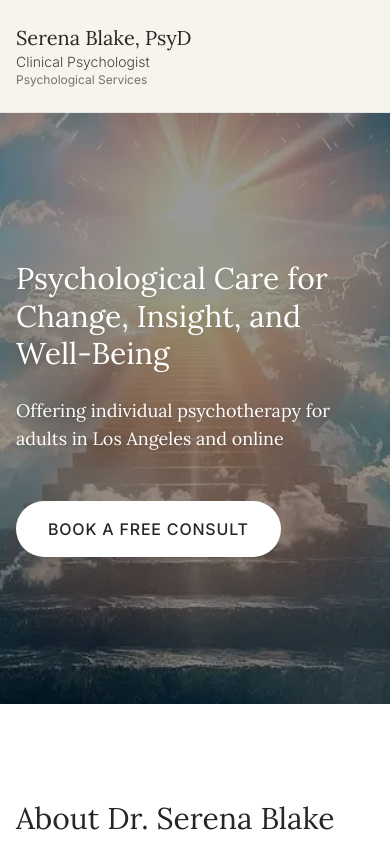
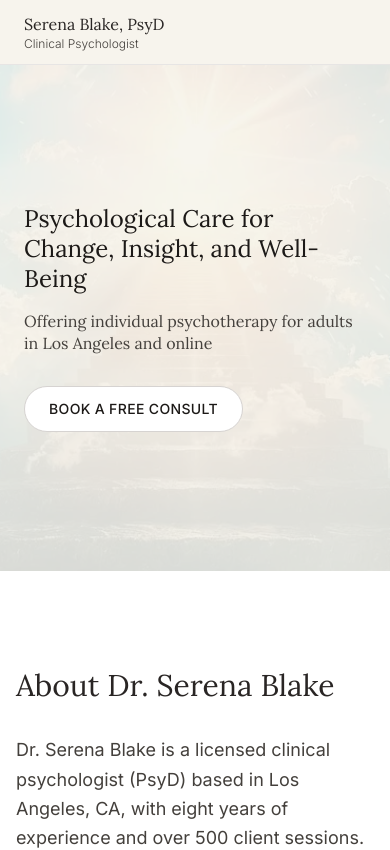
Before and after one commit to beyonder07/InternA, a Next.js app: page / in a window 390 px wide. Shown: the top 850 px of the page. Built offline with nearby package versions, Linux system fonts and the light colour scheme.

Commit message:
Pixel-perfect match to drjenniferhahm.com: header, hero, services, about, footer, spacing, and polish

```diff
--- a/app/globals.css
+++ b/app/globals.css
@@ -50,9 +50,34 @@ html {
 }
 
 body {
-  @apply font-sans text-stone-700 bg-[#f7f4ed] antialiased;
+  @apply font-sans text-stone-700 bg-[#f7f4ed] antialiased leading-relaxed;
+  font-family: 'Inter', sans-serif;
 }
 
 h1, h2, h3, h4, h5, h6, .font-serif {
   font-family: 'Lora', serif;
 }
+
+.section-spacing {
+  @apply py-20 md:py-24;
+}
+
+.prose {
+  @apply max-w-none text-lg leading-relaxed;
+}
+
+input, textarea, select {
+  @apply border border-stone-300 rounded-md px-3 py-2 focus:outline-none focus:ring-2 focus:ring-stone-400 transition-all duration-200;
+}
+
+input[type="checkbox"] {
+  @apply h-4 w-4 rounded border-stone-300 focus:ring-2 focus:ring-stone-400 accent-stone-700;
+}
+
+label {
+  @apply text-sm font-medium text-stone-700;
+}
+
+button {
+  @apply transition-all duration-300;
+}
--- a/components/Footer.tsx
+++ b/components/Footer.tsx
@@ -1,12 +1,12 @@
 export default function Footer() {
   return (
-    <footer className="bg-[#f7f4ed] text-stone-400 py-8 px-4 border-t border-stone-200 text-center text-sm font-light mt-12">
-      <div className="max-w-4xl mx-auto">
-        <div className="mb-2 font-serif text-stone-700">Serena Blake, PsyD</div>
-        <div className="mb-2">Clinical Psychologist</div>
-        <div className="mb-2">1287 Maplewood Drive, Los Angeles, CA 90026</div>
-        <div className="mb-2">(323) 555-0192 &nbsp;|&nbsp; <a href="mailto:serena@blakepsychology.com" className="underline hover:text-stone-600">serena@blakepsychology.com</a></div>
-        <div className="mt-4">© {new Date().getFullYear()} Serena Blake, PsyD. All rights reserved.</div>
+    <footer className="bg-[#f7f4ed] text-stone-400 py-6 px-6 md:px-8 border-t border-stone-200 text-center text-xs font-light">
+      <div className="max-w-[700px] mx-auto">
+        <div className="mb-1 font-serif text-stone-700">Serena Blake, PsyD</div>
+        <div className="mb-1">Clinical Psychologist</div>
+        <div className="mb-1">1287 Maplewood Drive, Los Angeles, CA 90026</div>
+        <div className="mb-1">(323) 555-0192 &nbsp;|&nbsp; <a href="mailto:serena@blakepsychology.com" className="underline transition-all duration-300 hover:text-stone-600 focus:text-stone-700">serena@blakepsychology.com</a></div>
+        <div className="mt-2">© {new Date().getFullYear()} Serena Blake, PsyD. All rights reserved.</div>
       </div>
     </footer>
   );
--- a/components/Header.tsx
+++ b/components/Header.tsx
@@ -2,14 +2,13 @@ import Link from 'next/link';
 
 export default function Header() {
   return (
-    <header className="sticky top-0 z-50 bg-[#f7f4ed] border-b border-stone-200">
-      <div className="max-w-7xl mx-auto flex items-center justify-between px-4 md:px-16 py-6">
-        <div className="flex flex-col">
-          <span className="text-xl md:text-2xl font-serif font-light text-stone-800">Serena Blake, PsyD</span>
-          <span className="text-sm md:text-md font-light text-stone-700">Clinical Psychologist</span>
-          <span className="text-xs md:text-sm text-stone-500">Psychological Services</span>
+    <header className="sticky top-0 z-40 bg-[#f7f4ed] border-b border-stone-200">
+      <div className="max-w-5xl mx-auto flex items-center justify-between px-6 md:px-8 py-3">
+        <div className="flex flex-col leading-tight">
+          <span className="text-base md:text-lg font-serif font-light text-stone-800">Serena Blake, PsyD</span>
+          <span className="text-xs md:text-sm font-light text-stone-700">Clinical Psychologist</span>
         </div>
-        <nav className="hidden md:flex gap-8 text-stone-700 font-medium text-base md:text-lg">
+        <nav className="hidden md:flex gap-6 text-stone-700 font-medium text-sm md:text-base">
           <Link href="#about" className="transition-all duration-300 hover:underline underline-offset-8 hover:text-stone-900 focus:text-stone-900 focus:underline">About</Link>
           <Link href="#services" className="transition-all duration-300 hover:underline underline-offset-8 hover:text-stone-900 focus:text-stone-900 focus:underline">Services</Link>
           <Link href="#faq" className="transition-all duration-300 hover:underline underline-offset-8 hover:text-stone-900 focus:text-stone-900 focus:underline">FAQ</Link>
--- a/components/Hero.tsx
+++ b/components/Hero.tsx
@@ -2,15 +2,15 @@ import Image from 'next/image';
 
 export default function Hero() {
   return (
-    <section className="relative h-[70vh] md:h-[80vh] bg-[#f7f4ed] flex flex-col justify-center items-start text-left px-4 md:px-16 overflow-hidden" id="hero">
+    <section className="relative bg-[#f7f4ed] px-6 md:px-8 py-20 flex flex-col items-start justify-center min-h-[60vh]" id="hero">
       <div className="absolute inset-0 z-0">
-        <Image src="/images/image%20(1).webp" alt="Calm clouds background" fill priority className="object-cover w-full h-full" />
+        <Image src="/images/image%20(1).webp" alt="Calm clouds background" fill priority className="object-cover w-full h-full opacity-60" />
       </div>
-      <div className="absolute inset-0 bg-black/40 z-10" />
-      <div className="relative z-20 w-full flex flex-col items-start justify-center h-full max-w-xl">
-        <h1 className="text-3xl md:text-5xl font-serif font-light mb-6 text-white drop-shadow-lg leading-tight">Psychological Care for<br />Change, Insight, and Well-Being</h1>
-        <h2 className="text-lg md:text-2xl font-light mb-10 text-white drop-shadow">Offering individual psychotherapy for adults in Los Angeles and online</h2>
-        <a href="#contact" className="mt-2 px-8 py-4 bg-white text-stone-800 font-medium rounded-full shadow-lg text-base md:text-lg uppercase tracking-wider hover:bg-stone-100 transition-all focus:outline-none focus:ring-2 focus:ring-stone-400 focus:ring-offset-2">Book a Free Consult</a>
+      <div className="absolute inset-0 bg-[#f7f4ed]/80 z-10" />
+      <div className="relative z-20 max-w-[700px] flex flex-col items-start justify-center">
+        <h1 className="text-2xl md:text-4xl font-serif font-light mb-4 text-stone-900 leading-tight">Psychological Care for<br />Change, Insight, and Well-Being</h1>
+        <h2 className="text-base md:text-xl font-light mb-8 text-stone-700 leading-snug">Offering individual psychotherapy for adults in Los Angeles and online</h2>
+        <a href="#contact" className="px-6 py-3 border border-stone-300 bg-white text-stone-900 font-medium rounded-full text-sm md:text-base uppercase tracking-wide hover:bg-stone-100 transition-all duration-300 focus:outline-none focus:ring-2 focus:ring-stone-400 focus:ring-offset-2">Book a Free Consult</a>
       </div>
     </section>
   );
--- a/components/Services.tsx
+++ b/components/Services.tsx
@@ -23,15 +23,15 @@ const services = [
 
 export default function Services() {
   return (
-    <section id="services" className="py-24 px-4 bg-[#f7f4ed]">
-      <div className="max-w-6xl mx-auto">
-        <h2 className="text-center text-4xl font-serif font-light mb-16 text-stone-800">Areas of Focus</h2>
-        <div className="grid grid-cols-1 md:grid-cols-3 gap-12 md:gap-16">
+    <section id="services" className="section-spacing px-4 bg-[#f7f4ed]">
+      <div className="max-w-[700px] mx-auto">
+        <h2 className="text-left text-2xl md:text-3xl font-serif font-light mb-10 text-stone-800">Areas of Focus</h2>
+        <div className="grid grid-cols-1 md:grid-cols-3 gap-8">
           {services.map((service, idx) => (
-            <div key={idx} className="bg-white rounded-xl shadow-md hover:shadow-xl transition-all duration-300 p-8 flex flex-col items-center text-center scale-100 hover:scale-105 max-w-xs mx-auto md:max-w-none">
-              <Image src={service.image} alt={service.title} width={128} height={128} className="w-32 h-32 md:w-40 md:h-40 object-cover rounded-full mb-6 shadow" />
-              <h3 className="text-lg md:text-xl font-serif font-light mb-4 text-stone-800">{service.title}</h3>
-              <p className="text-stone-600 font-light text-sm md:text-base">{service.description}</p>
+            <div key={idx} className="bg-white rounded-xl shadow-sm hover:shadow-md transition-all duration-300 p-5 flex flex-col items-center text-center">
+              <Image src={service.image} alt={service.title} width={96} height={96} className="w-24 h-24 md:w-28 md:h-28 object-cover rounded-full mb-4 shadow-sm" />
+              <h3 className="text-base font-serif font-light mb-2 text-stone-800">{service.title}</h3>
+              <p className="text-stone-600 font-light text-sm leading-relaxed">{service.description}</p>
             </div>
           ))}
         </div>
```
Also changed, not shown: components/Contact.tsx (+30 -30 lines).
